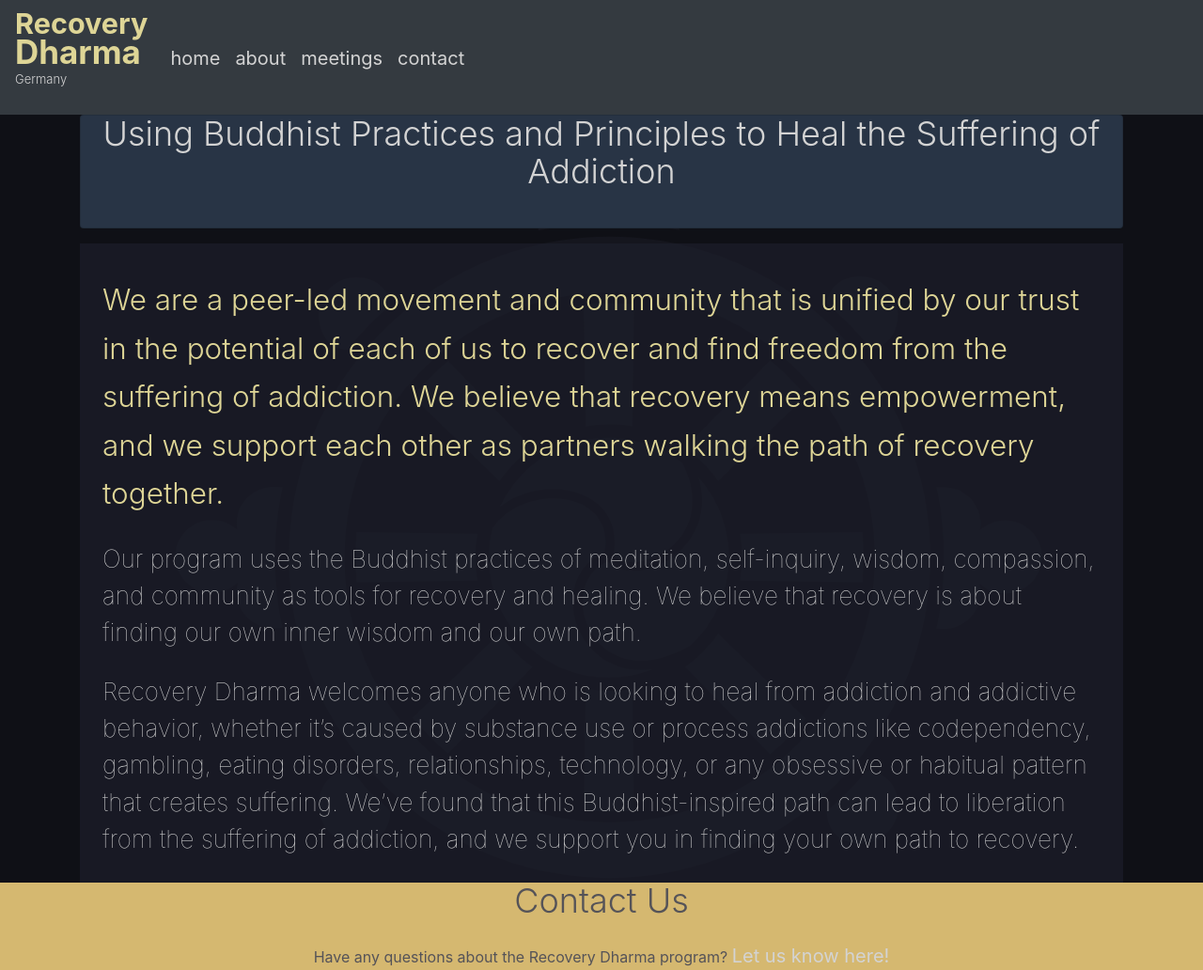
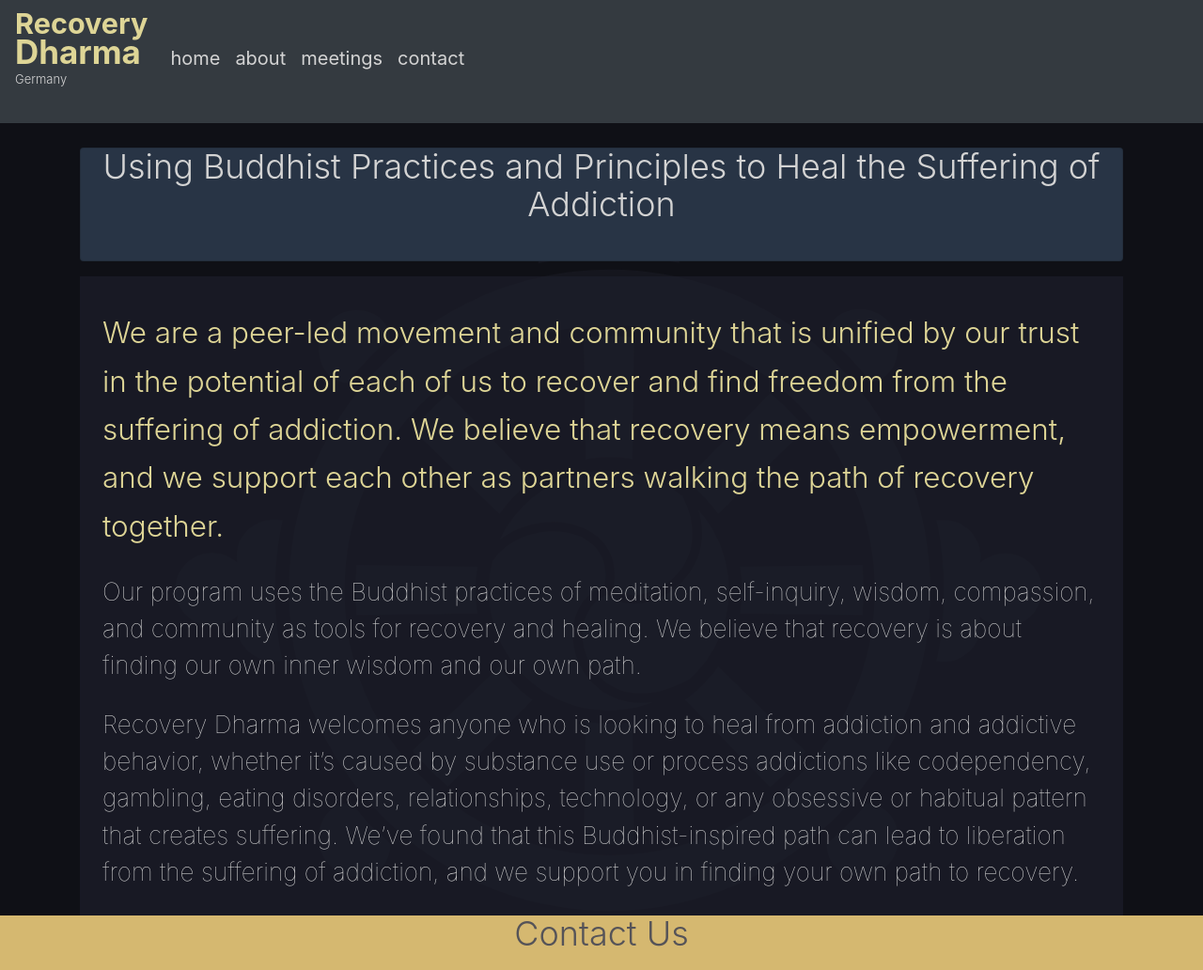
Before and after one commit to joeczar/RecoveryDharmaSite, a Gatsby site: page / in a window 1280 px wide. Shown: the top 1032 px of the page at 94% size. Built offline with nearby package versions, Linux system fonts and the light colour scheme; Gatsby itself is replaced by a stand-in of ours.

Commit message:
adjusted header height to 15ex

```diff
--- a/src/components/header.css
+++ b/src/components/header.css
@@ -1,6 +1,6 @@
 header {
     padding:1ex;
-    height: 11ex;
+    height: 15ex;
 
 }
 #navWrapper {
```
